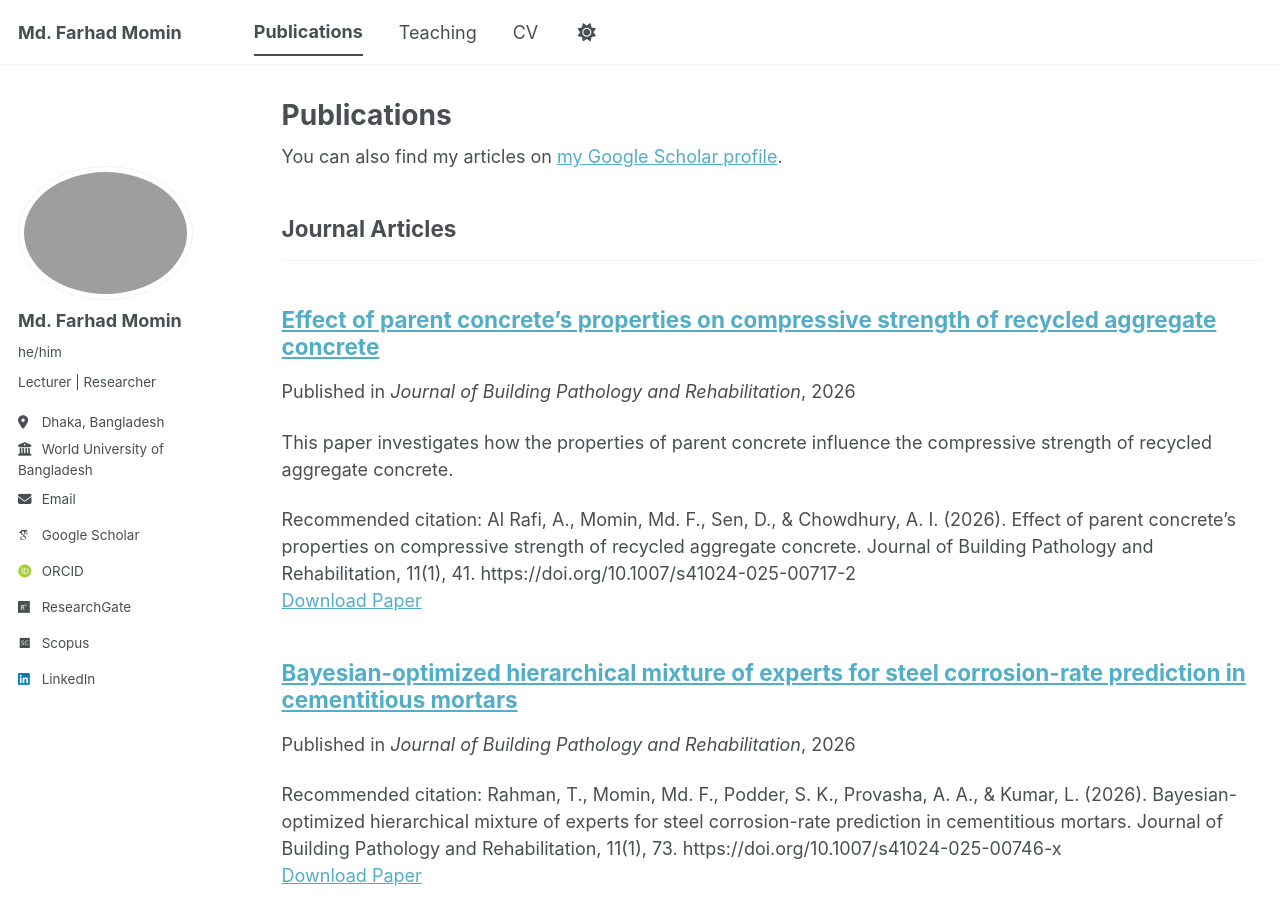
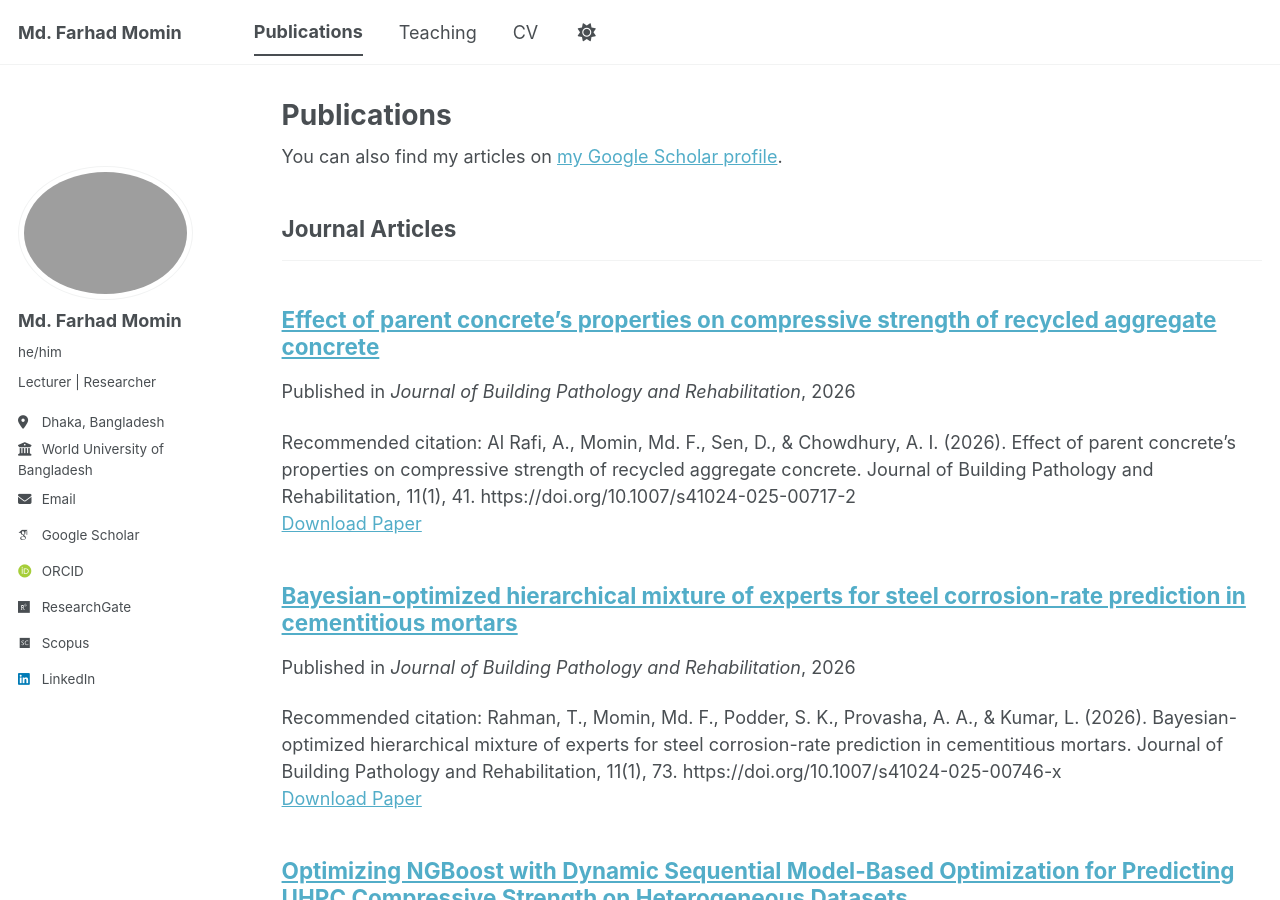
Before and after one commit to farhad-momin/farhad-momin.github.io, a Jekyll site: the page built from _pages/publications.html, in a window 1280 px wide and 900 px high. Built offline with Jekyll 4.4.1, drawn with Linux system fonts in a browser that asks for light colours; some web fonts are replaced; a script bundle is joined from its source files by our own code; library files that are not in the unit come from our copies.

Commit message:
Remove excerpt from publication details
Removed excerpt from the publication metadata.

```diff
--- a/_publications/2026-01-01-effect-of-parent-concretes-properties-on-compressive-strength-of-recycled-aggregate-concrete.md
+++ b/_publications/2026-01-01-effect-of-parent-concretes-properties-on-compressive-strength-of-recycled-aggregate-concrete.md
@@ -3,7 +3,6 @@ title: "Effect of parent concrete’s properties on compressive strength of recy
 collection: publications
 category: journal
 permalink: /publication/2026-01-01-effect-of-parent-concretes-properties-on-compressive-strength-of-recycled-aggregate-concrete
-excerpt: "This paper investigates how the properties of parent concrete influence the compressive strength of recycled aggregate concrete."
 date: 2026-01-01
 venue: "Journal of Building Pathology and Rehabilitation"
 paperurl: "https://doi.org/10.1007/s41024-025-00717-2"
```
